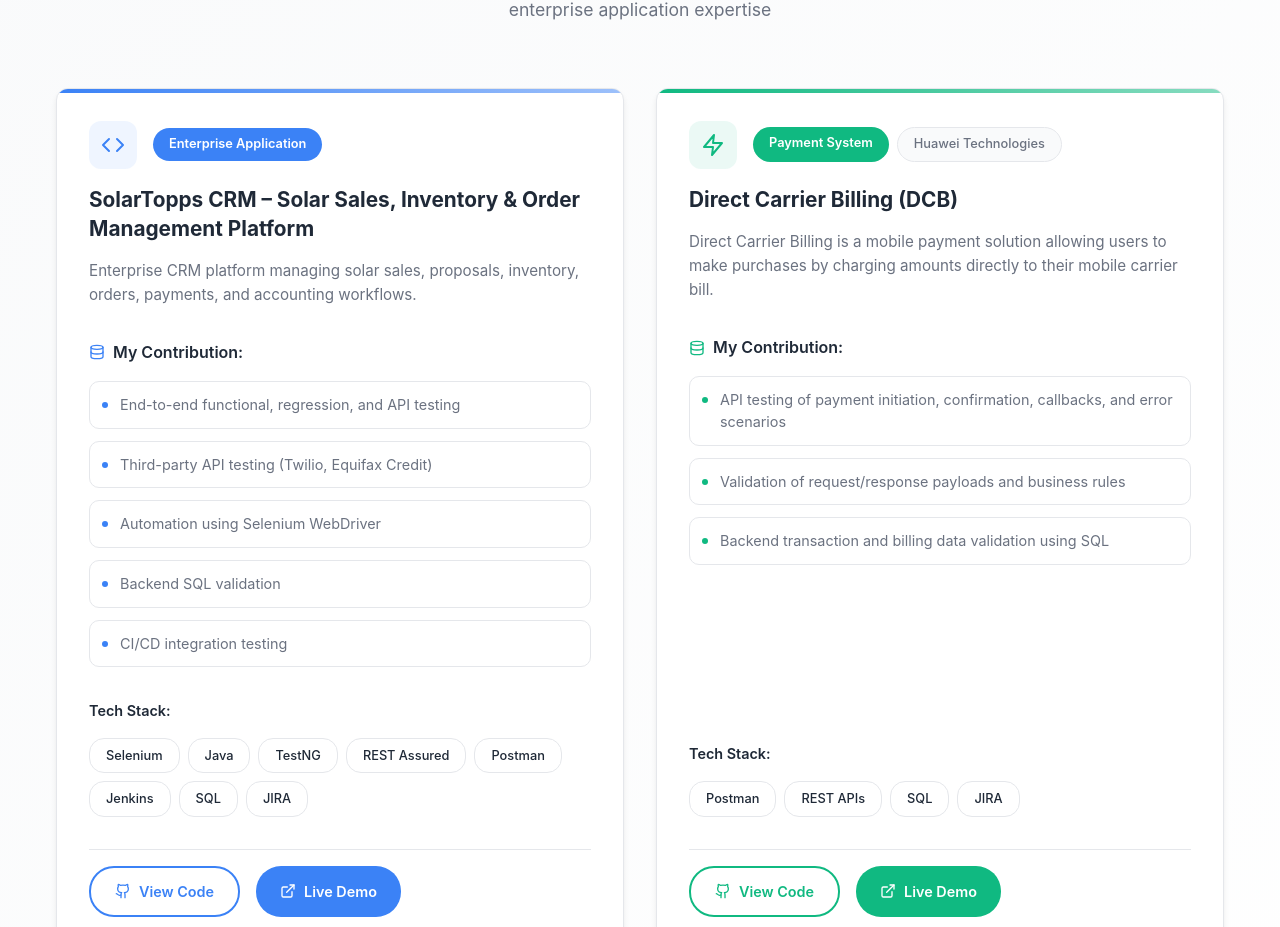
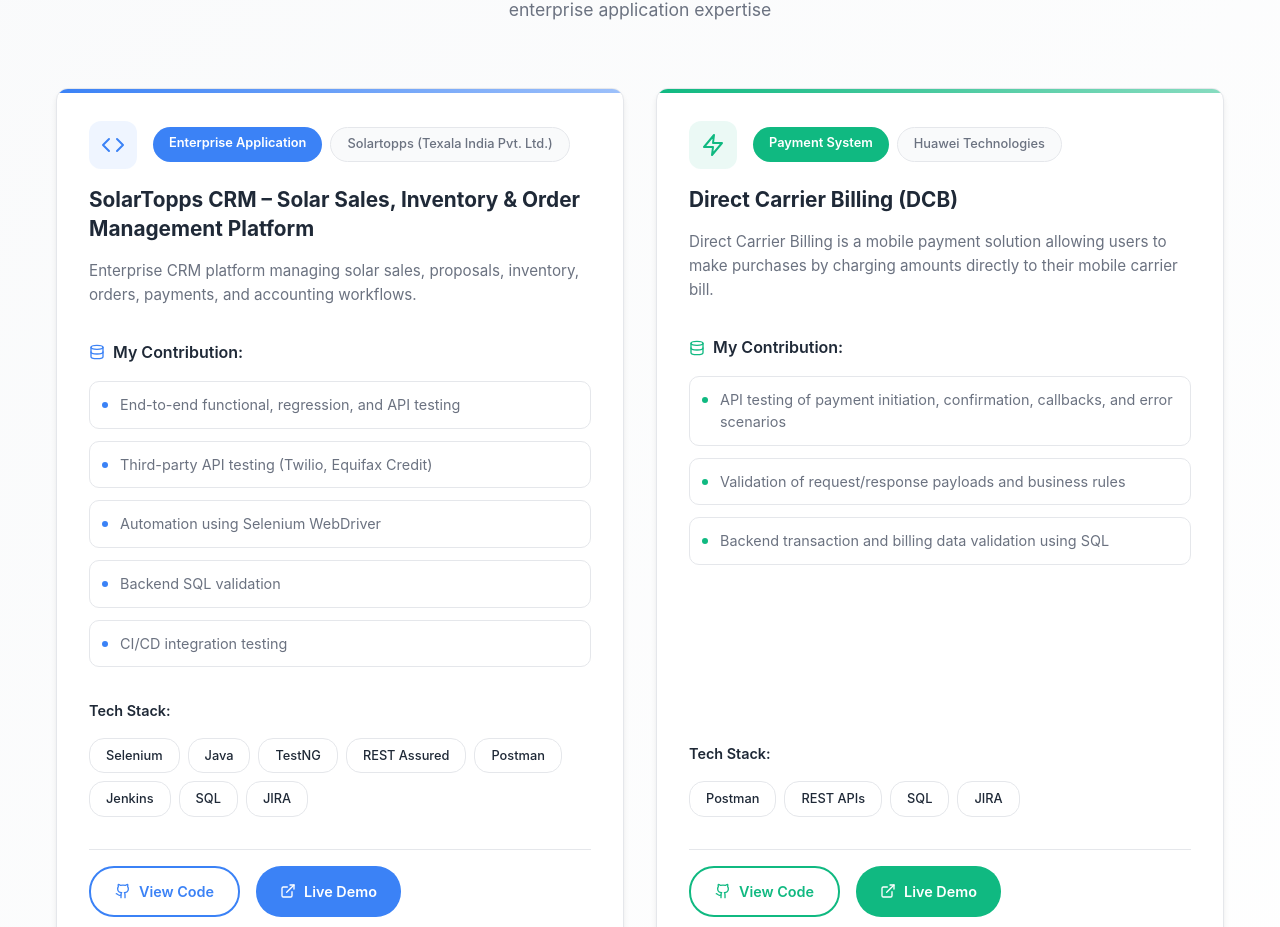
Before and after one commit to Ashokbikkad97/ashok-qa-portfolio, a React (Vite) app: page / in a window 1280 px wide. Shown: the part 4858-5785 px from the top of the page. Built offline with nearby package versions, Linux system fonts and the light colour scheme; the HTML template or start-up script is replaced by a standard one.

Commit message:
added client for project

```diff
--- a/src/components/Projects.jsx
+++ b/src/components/Projects.jsx
@@ -17,7 +17,8 @@
         'CI/CD integration testing'
       ],
       techStack: ['Selenium', 'Java', 'TestNG', 'REST Assured', 'Postman', 'Jenkins', 'SQL', 'JIRA'],
-      type: 'Enterprise Application'
+      type: 'Enterprise Application',
+      client: 'Solartopps (Texala India Pvt. Ltd.)'
     },
     {
       title: 'Direct Carrier Billing (DCB)',
```
